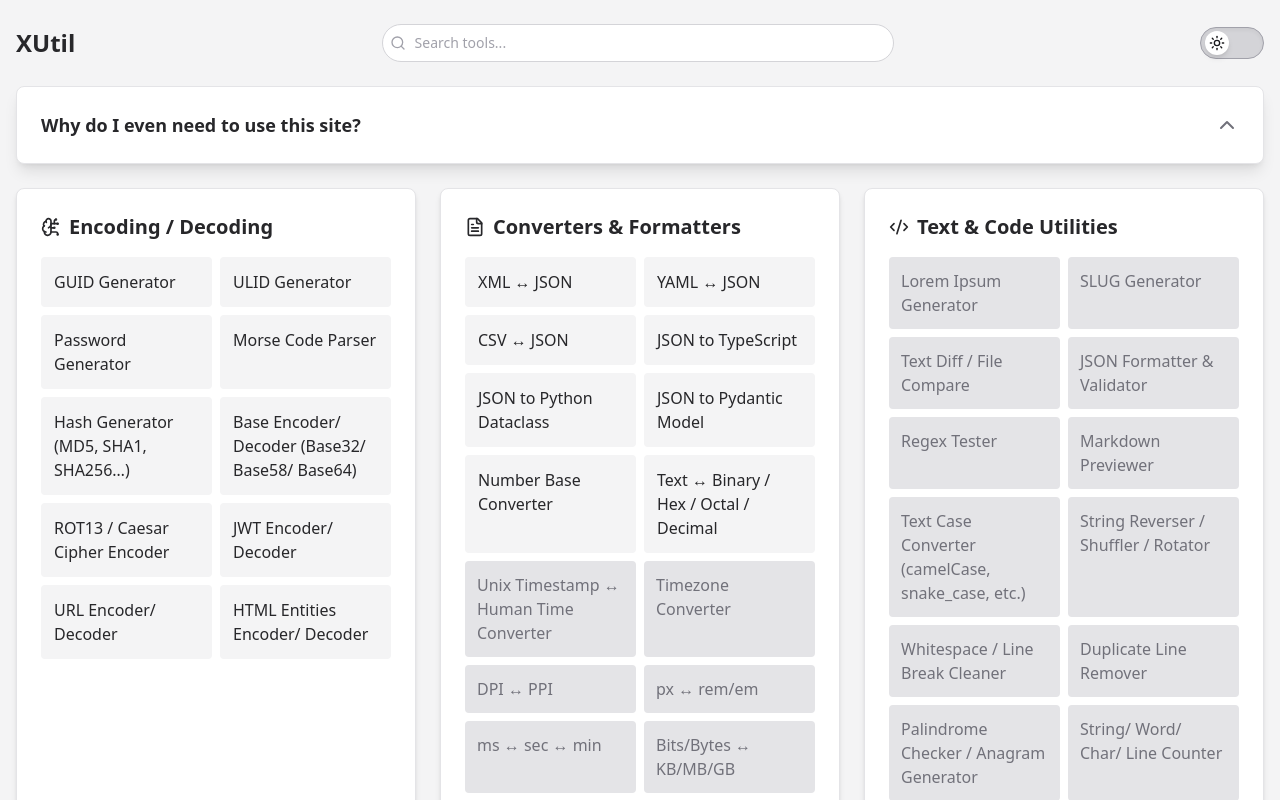
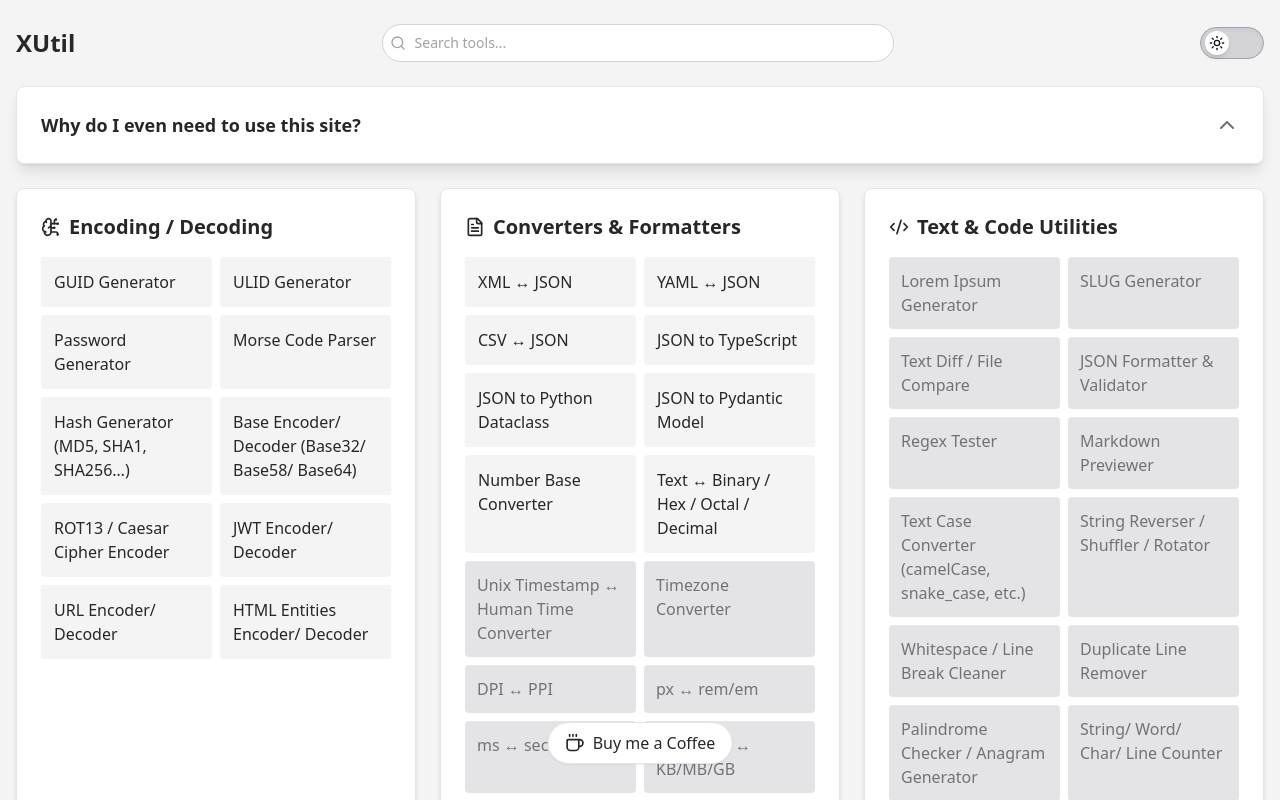
Before and after one commit to RohitPModani/xutil, a React (Vite) app: page / in a window 1280 px wide. Shown: the top 800 px of the page. Built offline with nearby package versions, Linux system fonts and the light colour scheme.

Commit message:
Updated Buy me a coffee position on home page

```diff
--- a/src/components/Layout.tsx
+++ b/src/components/Layout.tsx
@@ -79,7 +79,11 @@ function Layout() {
 
       {/* Remove min-h allocation */}
       <div>
-        {isHomePage && <BuyMeCoffee />}
+        {isHomePage && (
+          <div className="fixed bottom-3 left-1/2 -translate-x-1/2 z-50">
+            <BuyMeCoffee />
+          </div>
+        )}
       </div>
     </div>
   );
```
